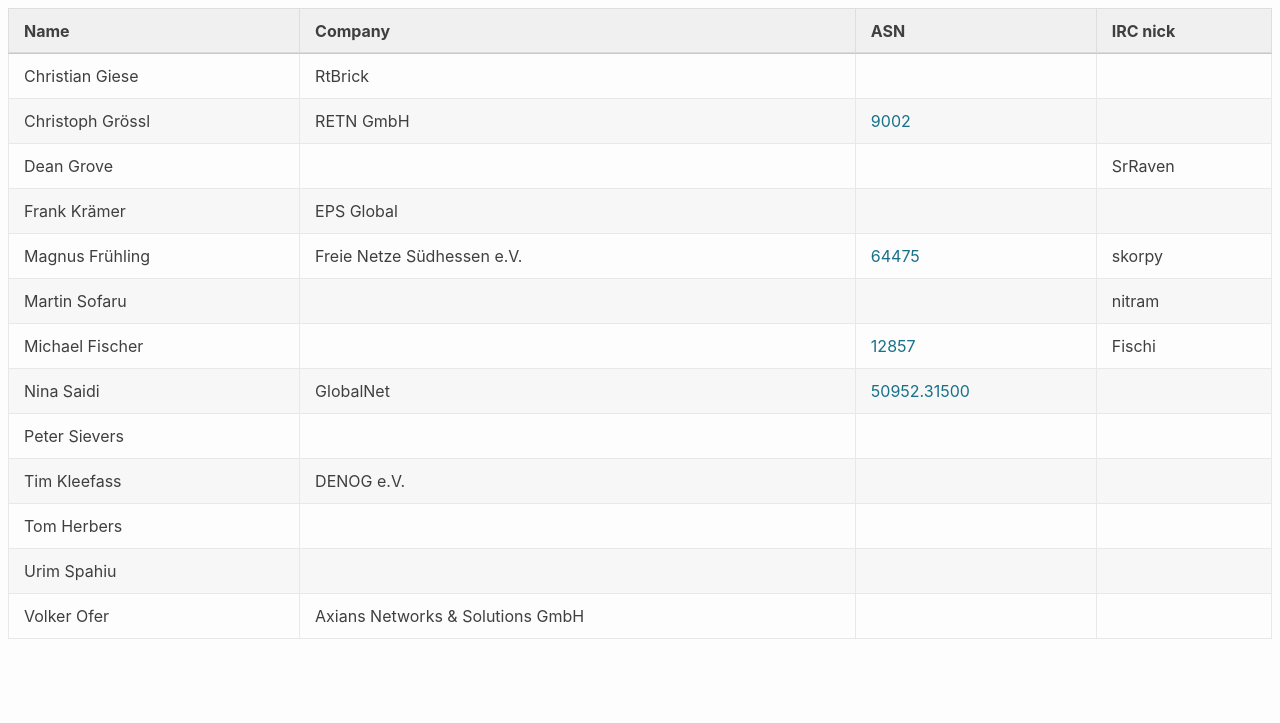
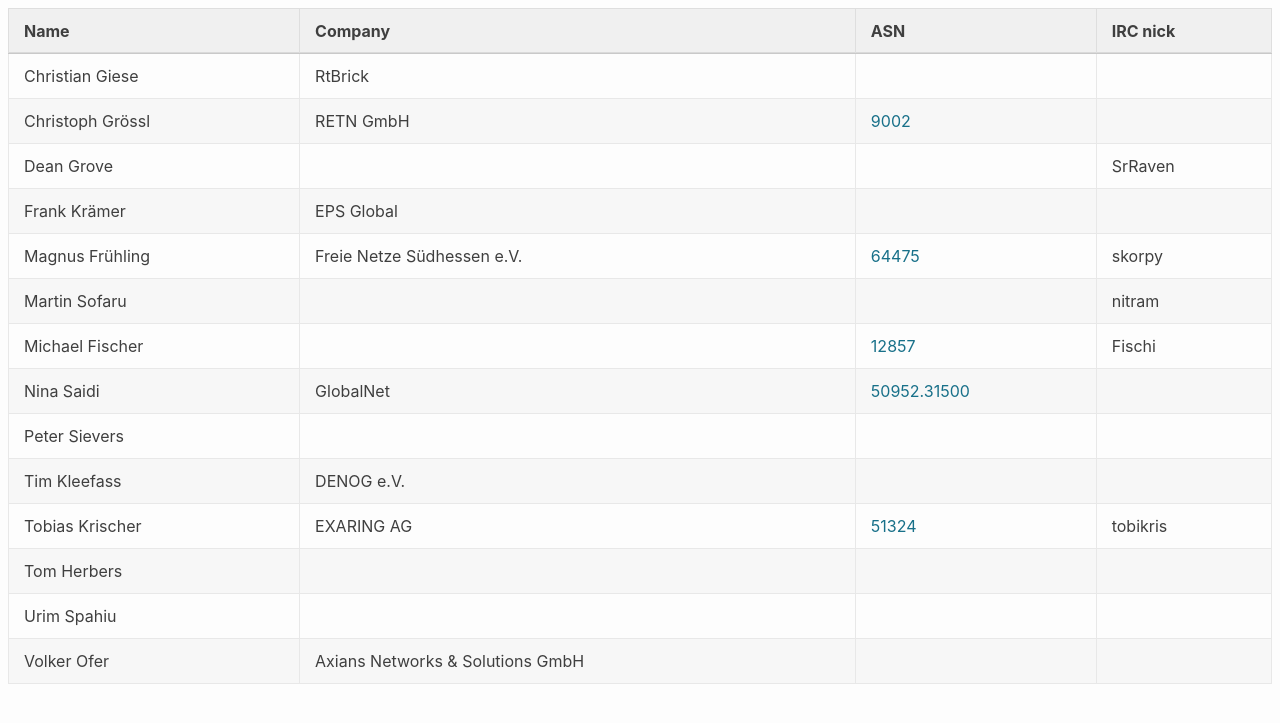
Before and after one commit to denog/pretix-attendeelist, a Jekyll site: the page built from denogmeetup24-04/index.markdown, in a window 1280 px wide. Shown: the top 723 px of the page. Built offline with Jekyll 4.4.1, drawn with Linux system fonts in a browser that asks for light colours.

Commit message:
Latest data: Mon Feb  5 15:10:05 UTC 2024

```diff
--- a/_data/attendees_denogmeetup24-04.json
+++ b/_data/attendees_denogmeetup24-04.json
@@ -60,6 +60,12 @@
     "asn": null
   },
   {
+    "name": "Tobias Krischer",
+    "company": "EXARING AG",
+    "irc": "tobikris",
+    "asn": "51324"
+  },
+  {
     "name": "Tom Herbers",
     "company": null,
     "irc": null,
```
